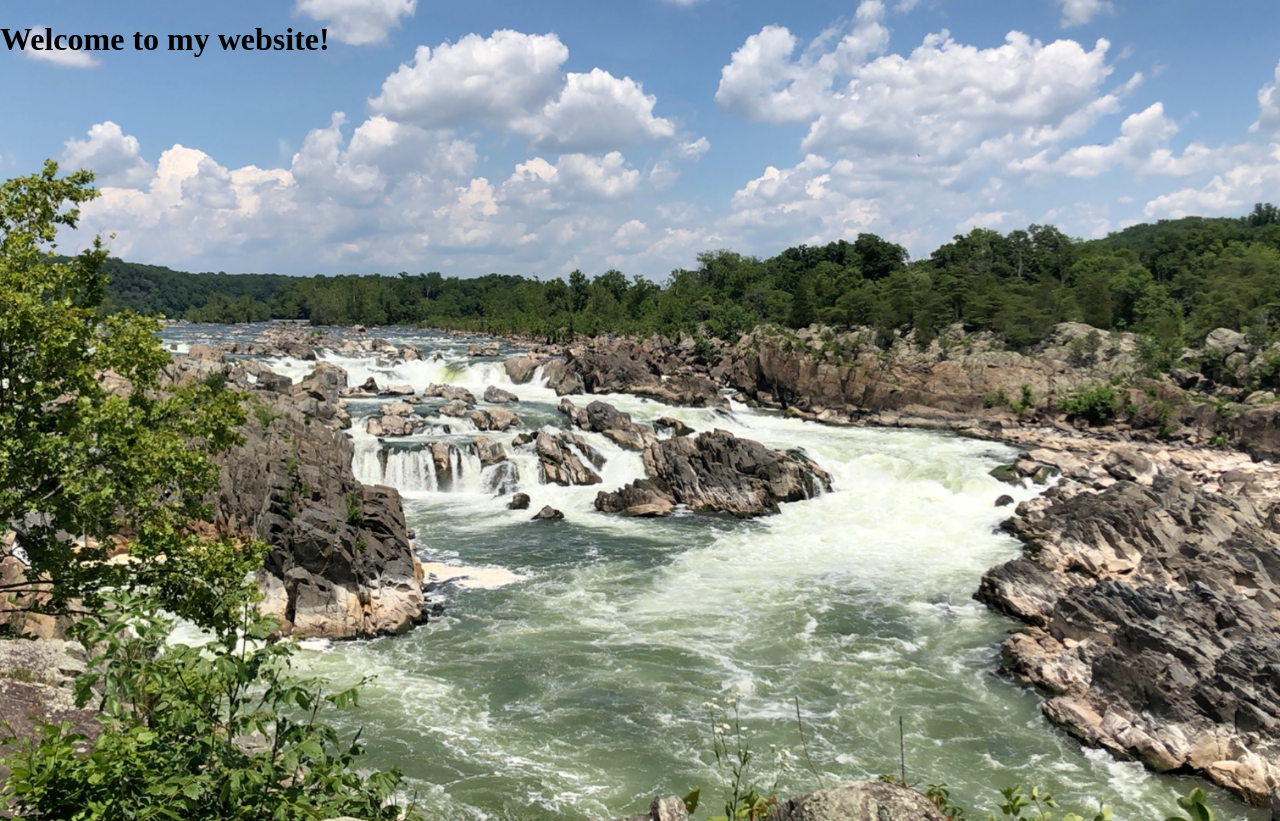
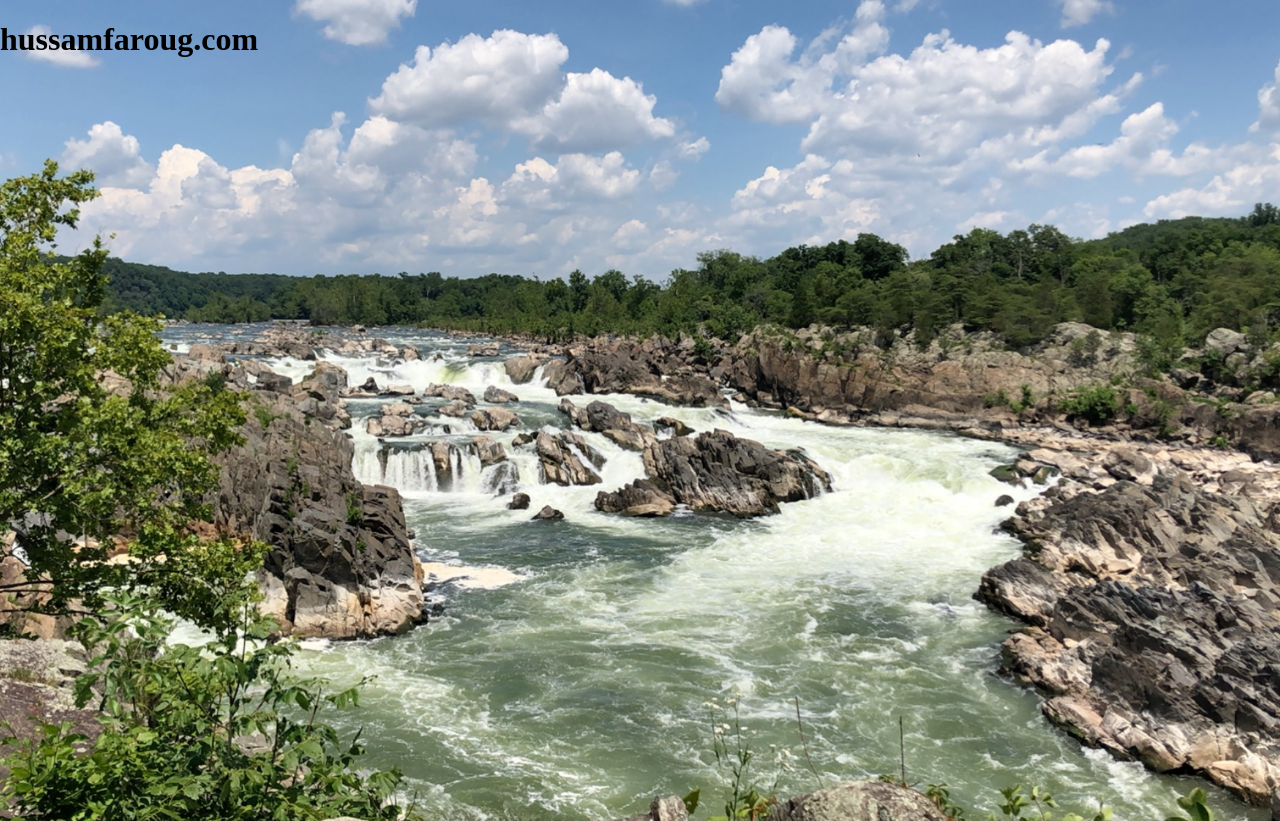
Before and after one commit to hgzvt98gtk-svg/hgzvt98gtk-svg.github.io, a plain HTML site: page index.html in a window 1280 px wide. Drawn offline with Linux system fonts and the light colour scheme.

Commit message:
Update charset and heading in index.html

```diff
--- a/index.html
+++ b/index.html
@@ -1,12 +1,11 @@
 <!DOCTYPE html>
 <html>
 <head>
-  <meta charset="UTF-8">
+  <meta charset="utf-8">
   <title>Hussam Faroug</title>
-  <link rel="icon" type="image/x-icon" href="favicon.ico">
   <link rel="stylesheet" href="style.css">
 </head>
 <body>
-  <h1>Welcome to my website!</h1>
+  <h1>hussamfaroug.com</h1>
 </body>
 </html>
```
